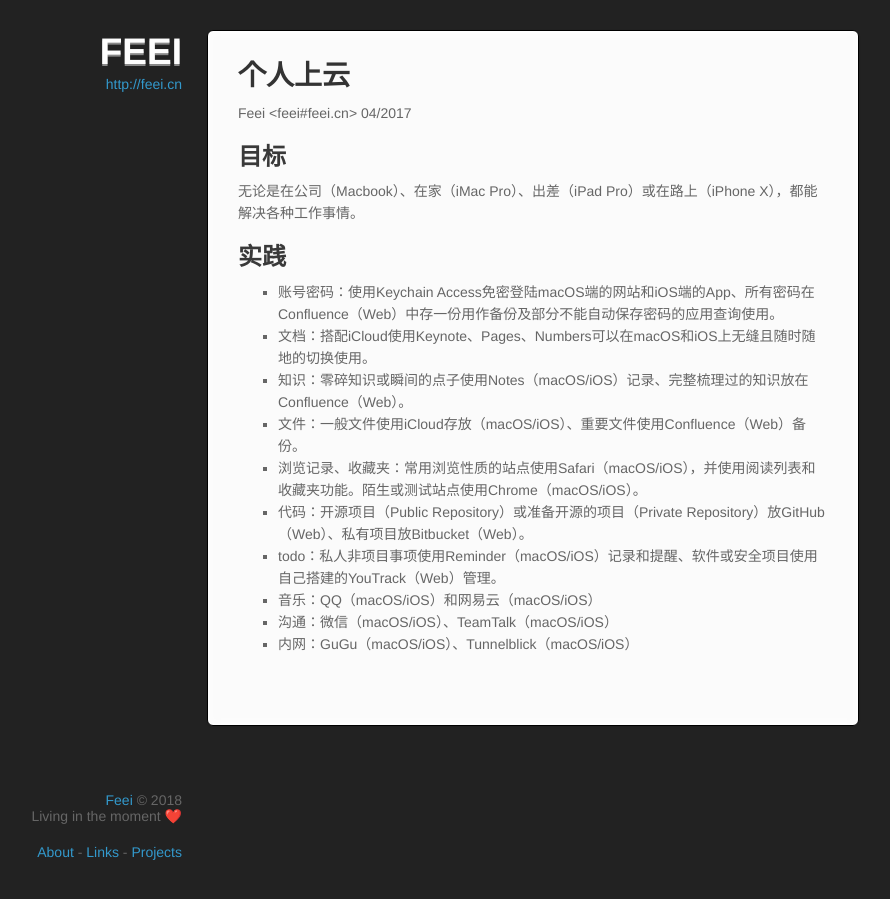
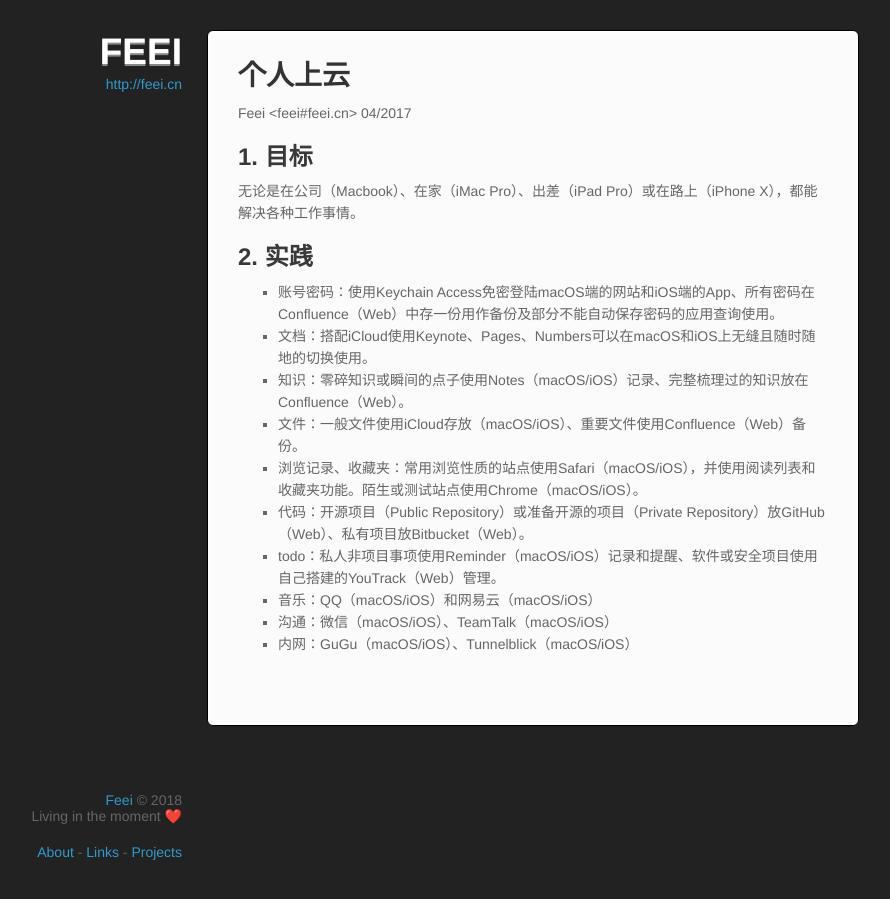
Before and after one commit to limengmingx/Papers, a Jekyll site: the page built from 个人上云.md, in a window 1280 px wide. Shown: the whole page, without its empty margins (108-998 px from the left). Built offline with Jekyll 4.4.1, drawn with Linux system fonts in a browser that asks for light colours; our own code applies the rules of GitHub Pages for plain Markdown files; a script that is not in the unit is left out; comment, search, counter and statistics services are not loaded.

Commit message:
Update 个人上云.md

```diff
--- a/个人上云.md
+++ b/个人上云.md
@@ -2,10 +2,10 @@
 
 Feei <feei#feei.cn> 04/2017
 
-## 目标
+## 1. 目标
 无论是在公司（Macbook）、在家（iMac Pro）、出差（iPad Pro）或在路上（iPhone X），都能解决各种工作事情。
 
-## 实践
+## 2. 实践
 - 账号密码：使用Keychain Access免密登陆macOS端的网站和iOS端的App、所有密码在Confluence（Web）中存一份用作备份及部分不能自动保存密码的应用查询使用。
 - 文档：搭配iCloud使用Keynote、Pages、Numbers可以在macOS和iOS上无缝且随时随地的切换使用。
 - 知识：零碎知识或瞬间的点子使用Notes（macOS/iOS）记录、完整梳理过的知识放在Confluence（Web）。
```
